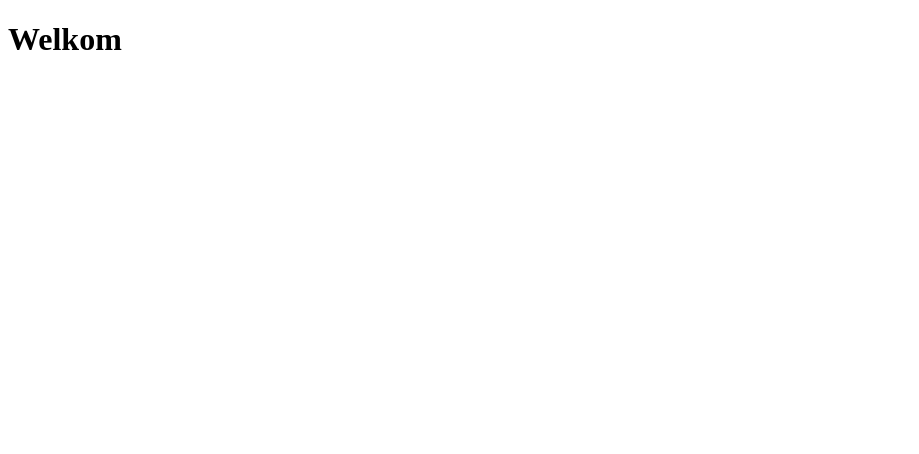
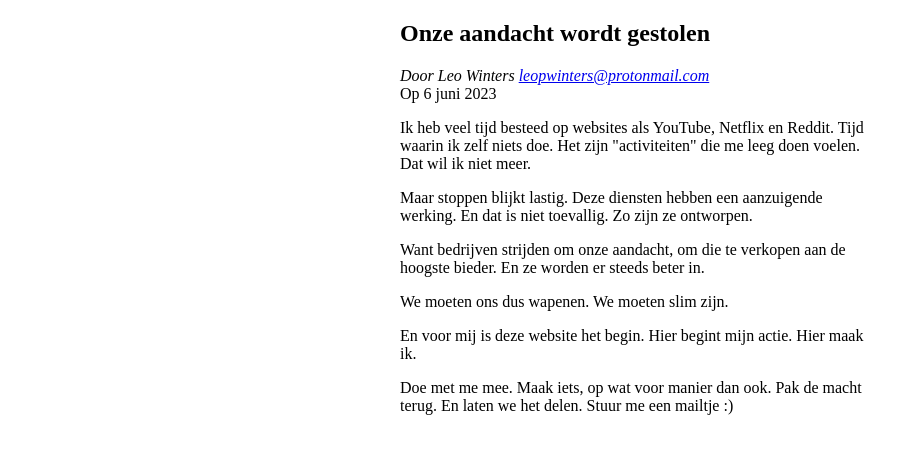
Before and after one commit to leopwinters/leopwinters.github.io, a SvelteKit app: page / in a window 1280 px wide. Shown: the top 454 px of the page, without its empty margins (0-919 px from the left). Built offline with nearby package versions, Linux system fonts and the light colour scheme.

Commit message:
Add the first page

```diff
--- a/src/routes/+page.svelte
+++ b/src/routes/+page.svelte
@@ -1 +1,44 @@
-<h1>Welkom</h1>
+<svelte:head>
+	<title>Strijd om aandacht</title>
+</svelte:head>
+
+<article>
+	<h1>Onze aandacht wordt gestolen</h1>
+
+	<address>
+		Door Leo Winters
+		<a rel="author" href="mailto:leopwinters@protonmail.com">leopwinters@protonmail.com</a>
+	</address>
+	<time datetime="2023-06-06" title="6 juni 2023">Op 6 juni 2023</time>
+
+	<p>
+		Ik heb veel tijd besteed op websites als YouTube, Netflix en Reddit. Tijd waarin ik zelf niets
+		doe. Het zijn "activiteiten" die me leeg doen voelen. Dat wil ik niet meer.
+	</p>
+
+	<p>
+		Maar stoppen blijkt lastig. Deze diensten hebben een aanzuigende werking. En dat is niet
+		toevallig. Zo zijn ze ontworpen.
+	</p>
+
+	<p>
+		Want bedrijven strijden om onze aandacht, om die te verkopen aan de hoogste bieder. En ze worden
+		er steeds beter in.
+	</p>
+
+	<p>We moeten ons dus wapenen. We moeten slim zijn.</p>
+
+	<p>En voor mij is deze website het begin. Hier begint mijn actie. Hier maak ik.</p>
+
+	<p>
+		Doe met me mee. Maak iets, op wat voor manier dan ook. Pak de macht terug. En laten we het
+		delen. Stuur me een mailtje :)
+	</p>
+</article>
+
+<style>
+	article {
+		max-width: 60ch;
+		margin: auto;
+	}
+</style>
```
